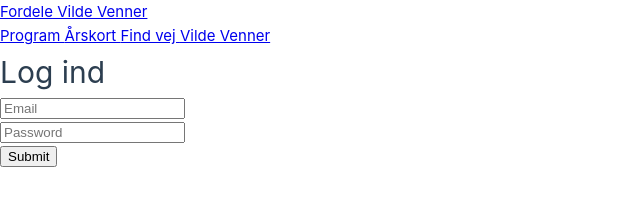
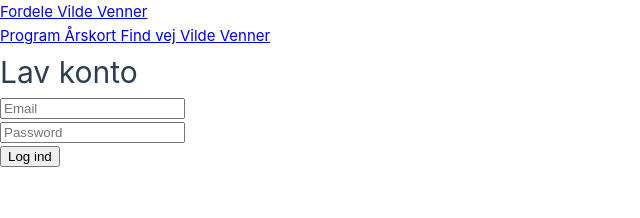
Before and after one commit to Bancharka/OdenseZooVue, a Vue app in the folder OdenseZooVue/: page / in a window 1280 px wide. Shown: the top 218 px of the page, without its empty margins (0-640 px from the left). Built offline with nearby package versions, Linux system fonts and the light colour scheme.

Commit message:
Nu virker register og login

```diff
--- a/OdenseZooVue/src/firebase.js
+++ b/OdenseZooVue/src/firebase.js
@@ -1,13 +1,8 @@
-// Import the functions you need from the SDKs you need
+// firebase.js
 import { initializeApp } from "firebase/app";
 import { getAuth } from 'firebase/auth';
 import { getDatabase } from "firebase/database";
 
-// TODO: Add SDKs for Firebase products that you want to use
-// https://firebase.google.com/docs/web/setup#available-libraries
-
-
-// Your web app's Firebase configuration
 const firebaseConfig = {
   apiKey: "AIzaSyC4kOoudggIlI-V_RexlRBCBGhBQjR23Vs",
   authDomain: "odensezooapp.firebaseapp.com",
@@ -18,9 +13,8 @@ const firebaseConfig = {
   databaseURL: "https://odensezooapp-default-rtdb.europe-west1.firebasedatabase.app/"
 };
 
-// Initialize Firebase
 const app = initializeApp(firebaseConfig);
 const auth = getAuth(app);
 const database = getDatabase(app);
 
-export { database };
+export { app, auth, database };
--- a/OdenseZooVue/src/router/index.js
+++ b/OdenseZooVue/src/router/index.js
@@ -33,7 +33,7 @@ const router = createRouter({
 
     component: () => import('../views/GoodiesView.vue')
     },{
-      path: '/registrer',
+      path: '/register',
       name: 'register',
 
       component: () => import('../views/RegisterView.vue')
--- a/OdenseZooVue/src/views/DashboardView.vue
+++ b/OdenseZooVue/src/views/DashboardView.vue
@@ -1,5 +1,25 @@
 <script setup>
 import Points from '../components/Point.vue'
+import { getAuth, onAuthStateChanged } from "firebase/auth";
+import { getDatabase, ref as dbRef, onValue } from "firebase/database";
+import { auth, database } from '../firebase'; // Adjust the path as necessary
+
+const userPoints = ref(0);
+
+onAuthStateChanged(auth, (user) => {
+  if (user) {
+    const userId = user.uid;
+    const userRef = dbRef(database, 'users/' + userId);
+
+    onValue(userRef, (snapshot) => {
+      const data = snapshot.val();
+      if (data) {
+        userPoints.value = data.points;
+      }
+    });
+  }
+});
+
 </script>
 
 <template>
--- a/OdenseZooVue/src/views/LoginView.vue
+++ b/OdenseZooVue/src/views/LoginView.vue
@@ -1,48 +1,28 @@
+<script setup>
+import { ref } from "vue";
+import { getAuth, signInWithEmailAndPassword } from "firebase/auth";
+import { useRouter } from "vue-router";
+import { app } from '../firebase'; // Adjust the path as necessary
 
-<script setup>
-import { getAuth, signInWithEmailAndPassword } from "firebase/auth" ;
-import { ref } from "vue";
-import { useRouter } from "vue-router";
 const email = ref("");
 const password = ref("");
-const errMsg = ref();
 const router = useRouter();
 const register = () => {
-    signInWithEmailAndPassword(getAuth(), email.value, password.value)
+    signInWithEmailAndPassword(getAuth(app), email.value, password.value)
         .then((data) => {
             console.log("Du er nu logget ind!");
-            router.push('/dashboard')
+            router.push('/dashboard');
         })
-        .catch((error)=> {
+        .catch((error) => {
             console.log(error.code);
-            switch (error.code) {
-                case "auth/invalid-email":
-                    errMsg.value = "Invalid Email"
-                    break;
-                case "auth/user-not-found":
-                    errMsg.value = "No account with that email found";
-                    break;
-                case "auth/wrong-password":
-                    errMsg.value = "Incorrect password";
-                    break;
-                default:
-                    errMsg.value = "Email or password was incorrect";
-                    break;
-
-            }
             alert(error.message);
         });
 };
-
-
-
 </script>
 
 <template>
-<h1>Log ind</h1>
-<p><input type="text" placeholder="Email" v-model="email" /></p>
-<p><input type="password" placeholder="Password" v-model="password" /></p>
-<p v-if="errMsg">{{ errMsg }} </p>
-<p><button @click="register">Submit</button></p>
-
+    <h1>Lav konto</h1>
+    <p><input type="text" placeholder="Email" v-model="email"/></p>
+    <p><input type="password" placeholder="Password" v-model="password"/></p>
+    <p><button @click="register">Log ind</button></p>
 </template>
--- a/OdenseZooVue/src/views/RegisterView.vue
+++ b/OdenseZooVue/src/views/RegisterView.vue
@@ -1,30 +1,28 @@
 <script setup>
 import { ref } from "vue";
-import { getAuth, createUserWithEmailAndPassword } from "firebase/auth" ;
+import { getAuth, createUserWithEmailAndPassword } from "firebase/auth";
 import { useRouter } from "vue-router";
+import { app } from '../firebase'; // Adjust the path as necessary
+
 const email = ref("");
 const password = ref("");
-const router = useRouter()
+const router = useRouter();
 const register = () => {
-    createUserWithEmailAndPassword(getAuth(), email.value, password.value)
+    createUserWithEmailAndPassword(getAuth(app), email.value, password.value)
         .then((data) => {
-            console.log("Successfully registered!");
-            router.push('/dashboard')
+            console.log("Du er nu registreret!");
+            router.push('/dashboard');
         })
-        .catch((error)=> {
+        .catch((error) => {
             console.log(error.code);
             alert(error.message);
         });
 };
-
-
-
 </script>
 
 <template>
-<h1>Register konto</h1>
-<p><input type="text" placeholder="Email" v-model="email" /></p>
-<p><input type="password" placeholder="Password" v-model="password" /></p>
-<p><button @click="register">Submit</button></p>
-
+    <h1>Lav konto</h1>
+    <p><input type="text" placeholder="Email" v-model="email"/></p>
+    <p><input type="password" placeholder="Password" v-model="password"/></p>
+    <p><button @click="register">Registrer</button></p>
 </template>
```
